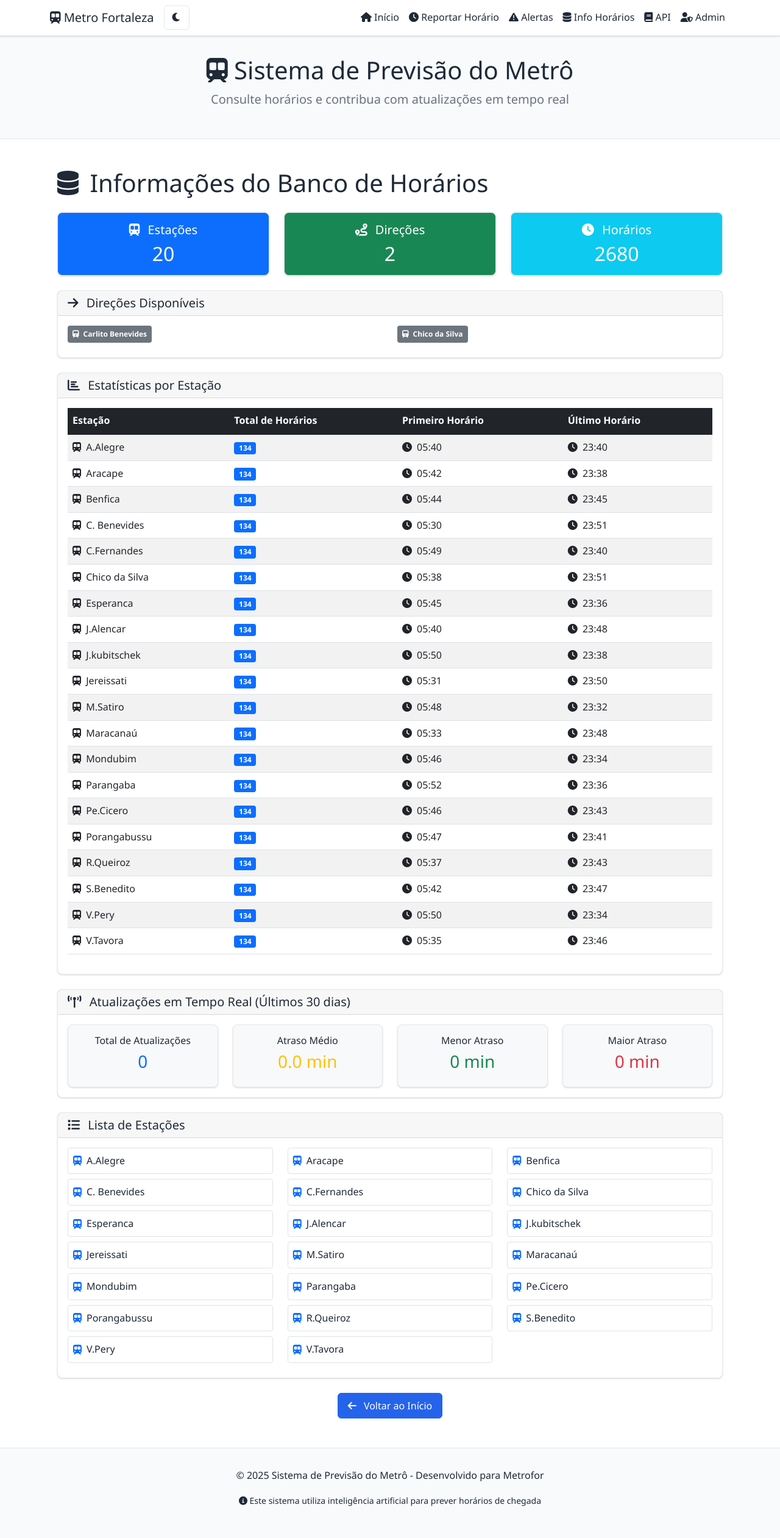
After one commit to myller-silva/adm---software, a Flask app: page /info-horarios in a window 1280 px wide. The commit adds this page. Shown: the whole page at 61% size. Run offline with Flask 3, Linux system fonts and the light colour scheme; data comes from the database, SQL or seed files in the repository; data that the repository does not hold is empty.

Commit message:
feat: adicionar página de informações dos horários com estatísticas e direções disponíveis

```diff
--- a/app/blueprints/main.py
+++ b/app/blueprints/main.py
@@ -11,7 +11,7 @@ sys.path.append(
     os.path.dirname(os.path.dirname(os.path.dirname(os.path.abspath(__file__))))
 )
 
-from database import get_scheduled_times, save_real_time_update
+from database import get_scheduled_times, save_real_time_update, get_schedule_info
 from ml_model import MetroPredictor
 
 main_bp = Blueprint("main", __name__)
@@ -132,6 +132,17 @@ def alertas():
     return render_template("alerts.html", alerts=alerts)
 
 
+@main_bp.route("/info-horarios")
+def info_horarios():
+    """Página com informações completas do banco de horários"""
+    try:
+        schedule_info = get_schedule_info()
+        return render_template("schedule_info.html", info=schedule_info)
+    except Exception as e:
+        flash(f"Erro ao obter informações: {str(e)}", "error")
+        return redirect(url_for("main.index"))
+
+
 @main_bp.route("/docs")
 def api_docs():
     """Documentação da API"""
--- a/database.py
+++ b/database.py
@@ -195,3 +195,71 @@ def get_delay_statistics(station, direction):
         return dict(result)
     else:
         return {"avg_delay": 0, "min_delay": 0, "max_delay": 0, "total_reports": 0}
+
+
+def get_schedule_info():
+    """Obter informações completas do banco de horários"""
+    conn = get_db_connection()
+
+    # Obter estatísticas gerais
+    cursor = conn.execute(
+        """
+        SELECT
+            COUNT(DISTINCT station) as total_stations,
+            COUNT(DISTINCT direction) as total_directions,
+            COUNT(*) as total_schedules
+        FROM scheduled_times
+    """
+    )
+    general_stats = dict(cursor.fetchone())
+
+    # Obter lista de estações
+    cursor = conn.execute(
+        "SELECT DISTINCT station FROM scheduled_times ORDER BY station"
+    )
+    stations = [row["station"] for row in cursor.fetchall()]
+
+    # Obter lista de direções
+    cursor = conn.execute(
+        "SELECT DISTINCT direction FROM scheduled_times ORDER BY direction"
+    )
+    directions = [row["direction"] for row in cursor.fetchall()]
+
+    # Obter estatísticas por estação
+    cursor = conn.execute(
+        """
+        SELECT
+            station,
+            COUNT(*) as total_times,
+            MIN(time) as first_time,
+            MAX(time) as last_time
+        FROM scheduled_times
+        GROUP BY station
+        ORDER BY station
+    """
+    )
+    station_stats = [dict(row) for row in cursor.fetchall()]
+
+    # Obter estatísticas de atualizações em tempo real
+    cursor = conn.execute(
+        """
+        SELECT
+            COUNT(*) as total_updates,
+            AVG(delay_minutes) as avg_delay,
+            MIN(delay_minutes) as min_delay,
+            MAX(delay_minutes) as max_delay
+        FROM real_time_updates
+        WHERE created_at >= datetime('now', '-30 days')
+    """
+    )
+    realtime_stats = dict(cursor.fetchone())
+
+    conn.close()
+
+    return {
+        "general": general_stats,
+        "stations": stations,
+        "directions": directions,
+        "station_stats": station_stats,
+        "realtime_stats": realtime_stats,
+    }
--- a/templates/base.html
+++ b/templates/base.html
@@ -259,6 +259,11 @@
                         </a>
                     </li>
                     <li class="nav-item">
+                        <a class="nav-link" href="{{ url_for('main.info_horarios') }}">
+                            <i class="fas fa-database"></i> Info Horários
+                        </a>
+                    </li>
+                    <li class="nav-item">
                         <a class="nav-link" href="{{ url_for('main.api_docs') }}">
                             <i class="fas fa-book"></i> API
                         </a>
--- /dev/null
+++ b/templates/schedule_info.html
@@ -0,0 +1,210 @@
+{% extends "base.html" %}
+
+{% block title %}Informações dos Horários - Metro Fortaleza{% endblock %}
+
+{% block content %}
+<div class="container mt-4">
+    <h1 class="mb-4">
+        <i class="fas fa-database me-2"></i>
+        Informações do Banco de Horários
+    </h1>
+
+    <!-- Estatísticas Gerais -->
+    <div class="row mb-4">
+        <div class="col-md-4">
+            <div class="card bg-primary text-white">
+                <div class="card-body text-center">
+                    <h5 class="card-title">
+                        <i class="fas fa-subway me-2"></i>
+                        Estações
+                    </h5>
+                    <h2 class="card-text">{{ info.general.total_stations }}</h2>
+                </div>
+            </div>
+        </div>
+        <div class="col-md-4">
+            <div class="card bg-success text-white">
+                <div class="card-body text-center">
+                    <h5 class="card-title">
+                        <i class="fas fa-route me-2"></i>
+                        Direções
+                    </h5>
+                    <h2 class="card-text">{{ info.general.total_directions }}</h2>
+                </div>
+            </div>
+        </div>
+        <div class="col-md-4">
+            <div class="card bg-info text-white">
+                <div class="card-body text-center">
+                    <h5 class="card-title">
+                        <i class="fas fa-clock me-2"></i>
+                        Horários
+                    </h5>
+                    <h2 class="card-text">{{ info.general.total_schedules }}</h2>
+                </div>
+            </div>
+        </div>
+    </div>
+
+    <!-- Direções Disponíveis -->
+    <div class="row mb-4">
+        <div class="col-12">
+            <div class="card">
+                <div class="card-header">
+                    <h5 class="card-title mb-0">
+                        <i class="fas fa-arrow-right me-2"></i>
+                        Direções Disponíveis
+                    </h5>
+                </div>
+                <div class="card-body">
+                    <div class="row">
+                        {% for direction in info.directions %}
+                        <div class="col-md-6 mb-2">
+                            <span class="badge bg-secondary p-2">
+                                <i class="fas fa-train me-1"></i>
+                                {{ direction }}
+                            </span>
+                        </div>
+                        {% endfor %}
+                    </div>
+                </div>
+            </div>
+        </div>
+    </div>
+
+    <!-- Estatísticas por Estação -->
+    <div class="row mb-4">
+        <div class="col-12">
+            <div class="card">
+                <div class="card-header">
+                    <h5 class="card-title mb-0">
+                        <i class="fas fa-chart-bar me-2"></i>
+                        Estatísticas por Estação
+                    </h5>
+                </div>
+                <div class="card-body">
+                    <div class="table-responsive">
+                        <table class="table table-striped table-hover">
+                            <thead class="table-dark">
+                                <tr>
+                                    <th>Estação</th>
+                                    <th>Total de Horários</th>
+                                    <th>Primeiro Horário</th>
+                                    <th>Último Horário</th>
+                                </tr>
+                            </thead>
+                            <tbody>
+                                {% for station in info.station_stats %}
+                                <tr>
+                                    <td>
+                                        <i class="fas fa-subway me-1"></i>
+                                        {{ station.station }}
+                                    </td>
+                                    <td>
+                                        <span class="badge bg-primary">{{ station.total_times }}</span>
+                                    </td>
+                                    <td>
+                                        <i class="fas fa-clock me-1"></i>
+                                        {{ station.first_time }}
+                                    </td>
+                                    <td>
+                                        <i class="fas fa-clock me-1"></i>
+                                        {{ station.last_time }}
+                                    </td>
+                                </tr>
+                                {% endfor %}
+                            </tbody>
+                        </table>
+                    </div>
+                </div>
+            </div>
+        </div>
+    </div>
+
+    <!-- Estatísticas de Atualizações em Tempo Real -->
+    <div class="row mb-4">
+        <div class="col-12">
+            <div class="card">
+                <div class="card-header">
+                    <h5 class="card-title mb-0">
+                        <i class="fas fa-broadcast-tower me-2"></i>
+                        Atualizações em Tempo Real (Últimos 30 dias)
+                    </h5>
+                </div>
+                <div class="card-body">
+                    <div class="row">
+                        <div class="col-md-3">
+                            <div class="card bg-light">
+                                <div class="card-body text-center">
+                                    <h6 class="card-title">Total de Atualizações</h6>
+                                    <h3 class="text-primary">{{ info.realtime_stats.total_updates or 0 }}</h3>
+                                </div>
+                            </div>
+                        </div>
+                        <div class="col-md-3">
+                            <div class="card bg-light">
+                                <div class="card-body text-center">
+                                    <h6 class="card-title">Atraso Médio</h6>
+                                    <h3 class="text-warning">
+                                        {{ "%.1f"|format(info.realtime_stats.avg_delay or 0) }} min
+                                    </h3>
+                                </div>
+                            </div>
+                        </div>
+                        <div class="col-md-3">
+                            <div class="card bg-light">
+                                <div class="card-body text-center">
+                                    <h6 class="card-title">Menor Atraso</h6>
+                                    <h3 class="text-success">{{ info.realtime_stats.min_delay or 0 }} min</h3>
+                                </div>
+                            </div>
+                        </div>
+                        <div class="col-md-3">
+                            <div class="card bg-light">
+                                <div class="card-body text-center">
+                                    <h6 class="card-title">Maior Atraso</h6>
+                                    <h3 class="text-danger">{{ info.realtime_stats.max_delay or 0 }} min</h3>
+                                </div>
+                            </div>
+                        </div>
+                    </div>
+                </div>
+            </div>
+        </div>
+    </div>
+
+    <!-- Lista de Estações -->
+    <div class="row">
+        <div class="col-12">
+            <div class="card">
+                <div class="card-header">
+                    <h5 class="card-title mb-0">
+                        <i class="fas fa-list me-2"></i>
+                        Lista de Estações
+                    </h5>
+                </div>
+                <div class="card-body">
+                    <div class="row">
+                        {% for station in info.stations %}
+                        <div class="col-md-4 mb-2">
+                            <div class="d-flex align-items-center p-2 border rounded">
+                                <i class="fas fa-subway me-2 text-primary"></i>
+                                <span>{{ station }}</span>
+                            </div>
+                        </div>
+                        {% endfor %}
+                    </div>
+                </div>
+            </div>
+        </div>
+    </div>
+
+    <!-- Botão de Voltar -->
+    <div class="mt-4 text-center">
+        <a href="{{ url_for('main.index') }}" class="btn btn-primary">
+            <i class="fas fa-arrow-left me-2"></i>
+            Voltar ao Início
+        </a>
+    </div>
+</div>
+{% endblock %}
```
